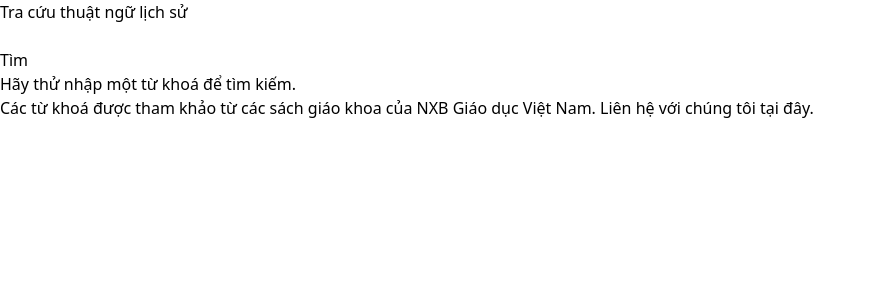
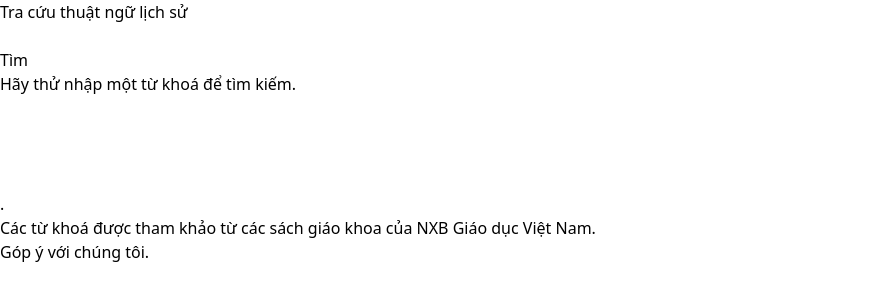
Before and after one commit to kiennguyen-246/history-appendix, a Next.js app: page / in a window 1280 px wide. Shown: the top 300 px of the page, without its empty margins (0-875 px from the left). Built offline with nearby package versions, Linux system fonts and the light colour scheme.

Commit message:
Added feedback and footer

```diff
--- a/src/pages/_app.js
+++ b/src/pages/_app.js
@@ -1,5 +1,15 @@
 import "@/styles/globals.css";
 
+import Head from "next/head";
+
 export default function App({ Component, pageProps }) {
-    return <Component {...pageProps} />;
+    return (
+        <>
+            <Head>
+                <title>Thuật ngữ lịch sử</title>
+                <meta name="charset" content="utf-8" />
+            </Head>
+            <Component {...pageProps} />
+        </>
+    );
 }
--- a/src/pages/components.js
+++ b/src/pages/components.js
@@ -42,6 +42,7 @@ export function Body() {
     const [response, setResponse] = useState(null);
     const [init, setInit] = useState(false);
     const [found, setFound] = useState(false);
+    const [feedbackFormDisplay, setfeedbackFormDisplay] = useState(false);
 
     const doSetQuery = async () => {
         setFound(false);
@@ -72,12 +73,18 @@ export function Body() {
             });
     };
 
+    const showFeedback = () => {
+        setfeedbackFormDisplay(true);
+    };
+
     return (
         <div className="container m-auto max-w-3xl font-['vollkorn']">
             <Heading />
             <SearchArea onSubmit={onSearch} />
             <Content init={init} found={found} response={response} />
-            <ExtraContent />
+            <FeeabackArea feedbackFormDisplay={feedbackFormDisplay} />
+            <div style={{ marginTop: "6rem" }}>.</div>
+            <Footer showFeedback={showFeedback} />
         </div>
     );
 }
@@ -228,13 +235,79 @@ function KeywordContent({ response }) {
     );
 }
 
-function ExtraContent() {
+function FeeabackArea({ feedbackFormDisplay }) {
+    if (!feedbackFormDisplay) {
+        return <></>;
+    }
     return (
-        <div>
-            <p className="mt-20 text-small">
-                Các từ khoá được tham khảo từ các sách giáo khoa của NXB Giáo
-                dục Việt Nam. Liên hệ với chúng tôi tại đây.
-            </p>
+        <div className="mt-10 w-full bg">
+            <h2 className="font-bold text-green-800 text-4xl"> Góp ý</h2>
+            <form
+                onSubmit={(event) => {
+                    event.preventDefault();
+                    console.log(event.target.email.value);
+                    console.log(event.target.comment.value);
+                    alert(
+                        "Ý kiến của bạn đã được ghi nhận.\nCảm ơn bạn đã góp ý!"
+                    );
+                }}
+            >
+                <label
+                    for="email"
+                    class="mt-1 block text-base font-bold text-gray-700"
+                >
+                    Email
+                </label>
+                <div class="mt-1">
+                    <input
+                        type="email"
+                        name="email"
+                        id="email"
+                        class="block w-full rounded-md border-gray-300 shadow-sm focus:border-indigo-500 focus:ring-indigo-500 sm:text-sm"
+                        placeholder="Email"
+                    />
+                </div>
+                <label
+                    for="comment"
+                    class="mt-1 block text-base font-bold text-gray-700"
+                >
+                    Nội dung
+                </label>
+                <div class="mt-1">
+                    <textarea
+                        rows="4"
+                        name="comment"
+                        id="comment"
+                        class="block w-full rounded-md border-gray-300 shadow-sm focus:border-indigo-500 focus:ring-indigo-500 sm:text-sm"
+                    />
+                </div>
+                <button
+                    type="submit"
+                    className="mt-2 w-1/10 items-center px-4 py-2 border border-transparent shadow-sm text-base font-medium rounded-md text-white bg-lime-800 hover:bg-lime-700 focus:outline-none font-sans"
+                >
+                    Ghi nhận
+                </button>
+            </form>
         </div>
     );
 }
+
+function Footer({ showFeedback }) {
+    return (
+        <footer className="bg-black fixed left-0 right-0 bottom-0 w-full text-center">
+            <div className="mx-auto max-w-4xl py-8 px-6">
+                <p className="text-center text-small leading-5 text-white">
+                    Các từ khoá được tham khảo từ các sách giáo khoa của NXB
+                    Giáo dục Việt Nam.
+                </p>
+                <a
+                    href="#"
+                    className="text-blue-500 underline underline-offset-1"
+                    onClick={showFeedback}
+                >
+                    Góp ý với chúng tôi.
+                </a>
+            </div>
+        </footer>
+    );
+}
--- a/src/pages/index.js
+++ b/src/pages/index.js
@@ -1,5 +1,6 @@
 import Image from "next/image";
 import { Inter, Vollkorn } from "next/font/google";
+import { Metadata } from "next";
 import { Body } from "./components";
 
 const inter = Inter({ subsets: ["latin"] });
```
